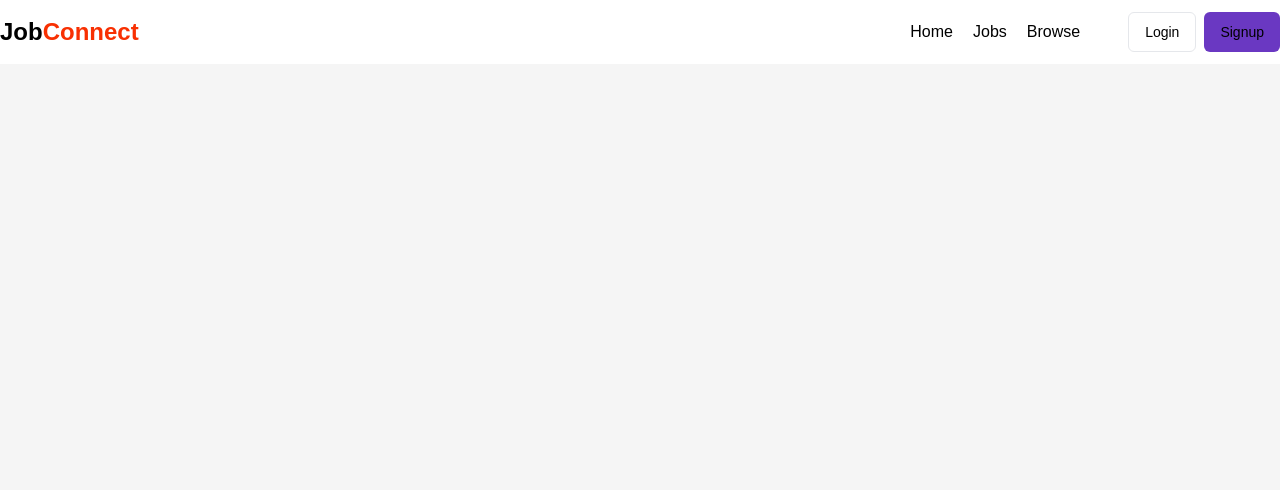
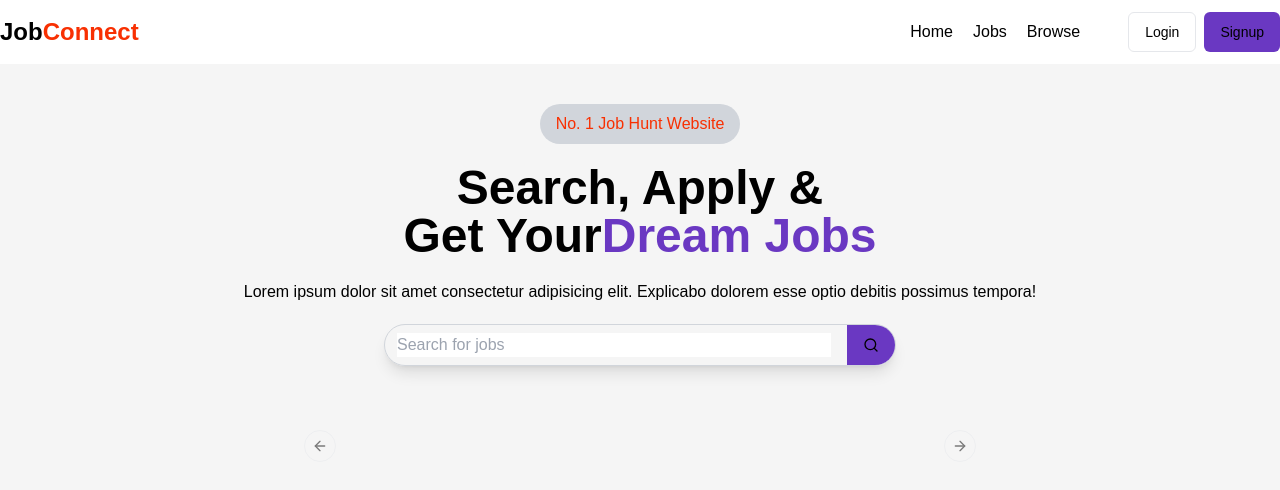
Before and after one commit to Keshavshhsh/Job-Connect, a React (Vite) app in the folder frontend/: page / in a window 1280 px wide. Shown: the top 490 px of the page. Built offline with nearby package versions, Linux system fonts and the light colour scheme.

Commit message:
herosection ans input tk done

```diff
--- a/frontend/package.json
+++ b/frontend/package.json
@@ -19,6 +19,7 @@
     "axios": "^1.7.9",
     "class-variance-authority": "^0.7.1",
     "clsx": "^2.1.1",
+    "embla-carousel-react": "^8.5.2",
     "lucide-react": "^0.471.0",
     "next-themes": "^0.4.4",
     "react": "^18.3.1",
--- /dev/null
+++ b/frontend/src/components/CategoryCarousel.jsx
@@ -0,0 +1,33 @@
+import React from 'react'
+import { Carousel, CarouselContent, CarouselItem, CarouselNext, CarouselPrevious } from './ui/carousel'
+import { Button } from './ui/button'
+
+const category=[
+  "Frontend Developer",
+  "Backend Developer",
+  "Data Science",
+  "Graphic Designer",
+  "FullStack Developer",
+]
+const CategoryCarousel = () => {
+  return (
+    <div>
+      <Carousel className="w-full max-w-xl mx-auto my-20">
+        <CarouselContent>
+          {
+            category.map((cat, index) => {
+              <CarouselItem className="md:basis-1/2 lg-basis-1/3">
+                <Button>{cat}</Button>
+              </CarouselItem>
+            })
+          }
+        </CarouselContent>
+
+        <CarouselPrevious/>
+        <CarouselNext/>
+      </Carousel>
+    </div>
+  )
+}
+
+export default CategoryCarousel
--- /dev/null
+++ b/frontend/src/components/HeroSection.jsx
@@ -0,0 +1,28 @@
+import { Search } from 'lucide-react'
+import React from 'react'
+import { Button } from './ui/button'
+
+const HeroSection = () => {
+  return (
+    <div className='text-center'>
+        <div className='flex flex-col gap-5 my-10'>
+        <span className='mx-auto px-4 py-2 rounded-full bg-gray-300 text-[#F83002] font-medium'>No. 1 Job Hunt Website </span>
+        <h1 className='text text-5xl font-bold'>Search, Apply &<br/>Get Your<span className="text-[#6A38C2]">Dream Jobs</span></h1>
+        <p>Lorem ipsum dolor sit amet consectetur adipisicing elit. Explicabo dolorem esse optio debitis possimus tempora!</p>
+        <div className="flex w-[40%] shadow-lg border border-gray-300 pl-3 rounded-full items-center gap-4 mx-auto">
+            <input
+            type="text"
+            placeholder="Search for jobs"
+            className="outline-none w-full border-none "
+            />
+            <Button className="rounded-r-full bg-[#6A38C2]">
+                <Search className='h-5 w-5'/>
+            </Button>
+        </div>
+        </div>
+
+    </div>
+  )
+}
+
+export default HeroSection
--- a/frontend/src/components/Home.jsx
+++ b/frontend/src/components/Home.jsx
@@ -1,10 +1,15 @@
 import React from 'react'
 import Navbar from './shared/Navbar'
+import HeroSection from './HeroSection'
+import CategoryCarousel from './CategoryCarousel'
 
 const Home = () => {
   return (
     <div>
         <Navbar/>
+        <HeroSection/>
+        <CategoryCarousel/>
+
     </div>
   )
 }
--- a/frontend/src/components/auth/Signup.jsx
+++ b/frontend/src/components/auth/Signup.jsx
@@ -8,6 +8,9 @@ import { Link, useNavigate } from "react-router-dom";
 import { USER_API_END_POINT } from "@/utils/constant";
 import axios from "axios";
 import { toast } from "sonner";
+import { useDispatch, useSelector } from "react-redux";
+import store from "@/redux/store";
+import { setLoading } from "@/redux/authSlice";
 
 const Signup = () => {
   const [input, setInput] = useState({
@@ -18,6 +21,8 @@ const Signup = () => {
     role: "",
     file: "",
   });
+  const {loading}=useSelector(store=>store.auth);
+  const dispatch=useDispatch();
   const navigate=useNavigate();
   const changeEventHandler = (e) => {
     setInput({ ...input, [e.target.name]: e.target.value });
@@ -39,6 +44,7 @@ const Signup = () => {
       formData.append('file',input.file);
     }
     try {
+      dispatch(setLoading(true));
       const res=await axios.post(`${USER_API_END_POINT}/register`,formData,{
         headers:{
           'Content-Type': 'multipart/form-data'
@@ -52,6 +58,9 @@ const Signup = () => {
   } catch (error) {
       console.log(error);
        toast.error(error.response.data.message);
+    }
+    finally{
+      dispatch(setLoading(false));
     }
 
   }
@@ -128,9 +137,16 @@ const Signup = () => {
               className="cursor-pointer" />
             </div>
           </div>
-          <Button type="submit" className="w-full bg-black text-white  my-4">
-            Signup
-          </Button>
+          {loading ? (
+            <Button className="w-full bg-black text-white  my-4">
+              <Loader2 className="mr-2 h-4 w-4 animate-spin " />
+              Please Wait
+            </Button>
+          ) : (
+            <Button type="submit" className="w-full bg-black text-white  my-4">
+              Login
+            </Button>
+          )}
           <span className="text-small">
             Already have an account?{" "}
             <Link to="/login" className="text-blue-600">
--- /dev/null
+++ b/frontend/src/components/ui/carousel.jsx
@@ -0,0 +1,193 @@
+import * as React from "react"
+import useEmblaCarousel from "embla-carousel-react";
+import { ArrowLeft, ArrowRight } from "lucide-react"
+
+import { cn } from "@/lib/utils"
+import { Button } from "@/components/ui/button"
+
+const CarouselContext = React.createContext(null)
+
+function useCarousel() {
+  const context = React.useContext(CarouselContext)
+
+  if (!context) {
+    throw new Error("useCarousel must be used within a <Carousel />")
+  }
+
+  return context
+}
+
+const Carousel = React.forwardRef((
+  {
+    orientation = "horizontal",
+    opts,
+    setApi,
+    plugins,
+    className,
+    children,
+    ...props
+  },
+  ref
+) => {
+  const [carouselRef, api] = useEmblaCarousel({
+    ...opts,
+    axis: orientation === "horizontal" ? "x" : "y",
+  }, plugins)
+  const [canScrollPrev, setCanScrollPrev] = React.useState(false)
+  const [canScrollNext, setCanScrollNext] = React.useState(false)
+
+  const onSelect = React.useCallback((api) => {
+    if (!api) {
+      return
+    }
+
+    setCanScrollPrev(api.canScrollPrev())
+    setCanScrollNext(api.canScrollNext())
+  }, [])
+
+  const scrollPrev = React.useCallback(() => {
+    api?.scrollPrev()
+  }, [api])
+
+  const scrollNext = React.useCallback(() => {
+    api?.scrollNext()
+  }, [api])
+
+  const handleKeyDown = React.useCallback((event) => {
+    if (event.key === "ArrowLeft") {
+      event.preventDefault()
+      scrollPrev()
+    } else if (event.key === "ArrowRight") {
+      event.preventDefault()
+      scrollNext()
+    }
+  }, [scrollPrev, scrollNext])
+
+  React.useEffect(() => {
+    if (!api || !setApi) {
+      return
+    }
+
+    setApi(api)
+  }, [api, setApi])
+
+  React.useEffect(() => {
+    if (!api) {
+      return
+    }
+
+    onSelect(api)
+    api.on("reInit", onSelect)
+    api.on("select", onSelect)
+
+    return () => {
+      api?.off("select", onSelect)
+    };
+  }, [api, onSelect])
+
+  return (
+    (<CarouselContext.Provider
+      value={{
+        carouselRef,
+        api: api,
+        opts,
+        orientation:
+          orientation || (opts?.axis === "y" ? "vertical" : "horizontal"),
+        scrollPrev,
+        scrollNext,
+        canScrollPrev,
+        canScrollNext,
+      }}>
+      <div
+        ref={ref}
+        onKeyDownCapture={handleKeyDown}
+        className={cn("relative", className)}
+        role="region"
+        aria-roledescription="carousel"
+        {...props}>
+        {children}
+      </div>
+    </CarouselContext.Provider>)
+  );
+})
+Carousel.displayName = "Carousel"
+
+const CarouselContent = React.forwardRef(({ className, ...props }, ref) => {
+  const { carouselRef, orientation } = useCarousel()
+
+  return (
+    (<div ref={carouselRef} className="overflow-hidden">
+      <div
+        ref={ref}
+        className={cn(
+          "flex",
+          orientation === "horizontal" ? "-ml-4" : "-mt-4 flex-col",
+          className
+        )}
+        {...props} />
+    </div>)
+  );
+})
+CarouselContent.displayName = "CarouselContent"
+
+const CarouselItem = React.forwardRef(({ className, ...props }, ref) => {
+  const { orientation } = useCarousel()
+
+  return (
+    (<div
+      ref={ref}
+      role="group"
+      aria-roledescription="slide"
+      className={cn(
+        "min-w-0 shrink-0 grow-0 basis-full",
+        orientation === "horizontal" ? "pl-4" : "pt-4",
+        className
+      )}
+      {...props} />)
+  );
+})
+CarouselItem.displayName = "CarouselItem"
+
+const CarouselPrevious = React.forwardRef(({ className, variant = "outline", size = "icon", ...props }, ref) => {
+  const { orientation, scrollPrev, canScrollPrev } = useCarousel()
+
+  return (
+    (<Button
+      ref={ref}
+      variant={variant}
+      size={size}
+      className={cn("absolute  h-8 w-8 rounded-full", orientation === "horizontal"
+        ? "-left-12 top-1/2 -translate-y-1/2"
+        : "-top-12 left-1/2 -translate-x-1/2 rotate-90", className)}
+      disabled={!canScrollPrev}
+      onClick={scrollPrev}
+      {...props}>
+      <ArrowLeft className="h-4 w-4" />
+      <span className="sr-only">Previous slide</span>
+    </Button>)
+  );
+})
+CarouselPrevious.displayName = "CarouselPrevious"
+
+const CarouselNext = React.forwardRef(({ className, variant = "outline", size = "icon", ...props }, ref) => {
+  const { orientation, scrollNext, canScrollNext } = useCarousel()
+
+  return (
+    (<Button
+      ref={ref}
+      variant={variant}
+      size={size}
+      className={cn("absolute h-8 w-8 rounded-full", orientation === "horizontal"
+        ? "-right-12 top-1/2 -translate-y-1/2"
+        : "-bottom-12 left-1/2 -translate-x-1/2 rotate-90", className)}
+      disabled={!canScrollNext}
+      onClick={scrollNext}
+      {...props}>
+      <ArrowRight className="h-4 w-4" />
+      <span className="sr-only">Next slide</span>
+    </Button>)
+  );
+})
+CarouselNext.displayName = "CarouselNext"
+
+export { Carousel, CarouselContent, CarouselItem, CarouselPrevious, CarouselNext };
```
Also changed, not shown: frontend/src/components/auth/Login.jsx (+43 -33 lines), 1 other file (tests, documents, lock files or other folders).
